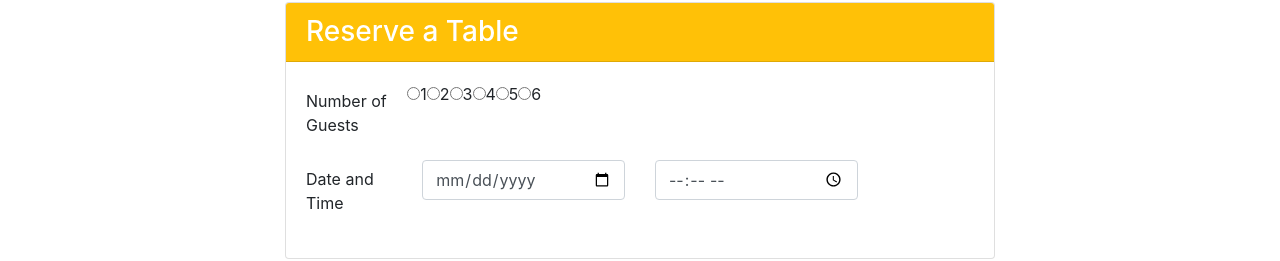
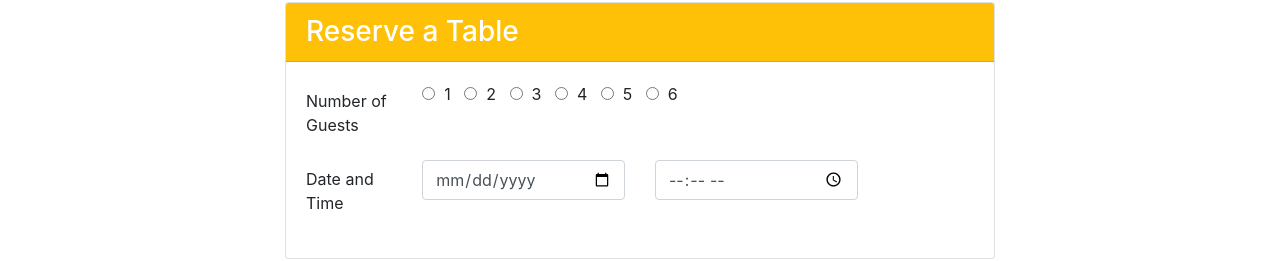
Before and after one commit to khuramzahid/bootstrap4-hkust, a website: page index.html in a window 1280 px wide. Shown: the part 1603-1864 px from the top of the page. Drawn offline with nearby package versions, Linux system fonts and the light colour scheme.

Commit message:
Assignment 2 Partial

```diff
--- a/index.html
+++ b/index.html
@@ -124,39 +124,29 @@
                         <form>
                             <div class="form-group row">
                                 <label for="noOfGuests" class="col-md-2 col-form-label">Number of Guests</label>
-                                <div class="col-xs-2">
+                                <div class="col-md-10">
                                     <label class="radio-inline">
-                                        <input type="radio" name="optradio">1
+                                        <input type="radio" name="optradio">&nbsp;&nbsp;1&nbsp;&nbsp;
                                     </label>
-                                </div>
-                                <div class="col-xs-2">
                                     <label class="radio-inline">
-                                        <input type="radio" name="optradio">2
+                                        <input type="radio" name="optradio">&nbsp;&nbsp;2&nbsp;&nbsp;
                                     </label>
-                                </div>
-                                <div class="col-xs-2">
                                     <label class="radio-inline">
-                                        <input type="radio" name="optradio">3
+                                        <input type="radio" name="optradio">&nbsp;&nbsp;3&nbsp;&nbsp;
                                     </label>
-                                </div>
-                                <div class="col-xs-2">
                                     <label class="radio-inline">
-                                        <input type="radio" name="optradio">4
+                                        <input type="radio" name="optradio">&nbsp;&nbsp;4&nbsp;&nbsp;
                                     </label>
-                                </div>
-                                <div class="col-xs-2">
                                     <label class="radio-inline">
-                                        <input type="radio" name="optradio">5
+                                        <input type="radio" name="optradio">&nbsp;&nbsp;5&nbsp;&nbsp;
                                     </label>
-                                </div>
-                                <div class="col-xs-2">
                                     <label class="radio-inline">
-                                        <input type="radio" name="optradio">6
+                                        <input type="radio" name="optradio">&nbsp;&nbsp;6&nbsp;&nbsp;
                                     </label>
                                 </div>
                             </div>
                             <div class="form-group row">
-                                <label for="telnum" class="col-12 col-md-2 col-form-label">Date and Time</label>
+                                <label for="date" class="col-12 col-md-2 col-form-label">Date and Time</label>
                                 <div class="col-12 col-sm-4">
                                     <input type="date" class="form-control" id="date" name="date" placeholder="Date">
                                 </div>
```
